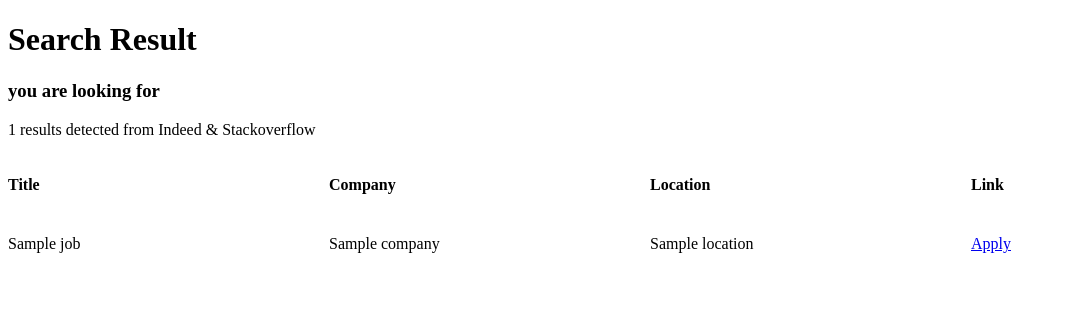
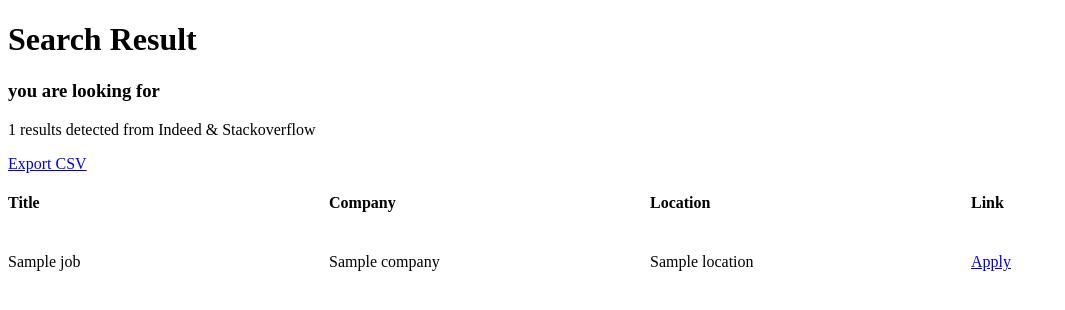
Before and after one commit to oreoTaste/python-job-scrapper, a Flask app: template templates/report.html in a window 1280 px wide. Shown: the top 310 px of the page, without its empty margins (0-1065 px from the left). Run offline with Flask 2, Linux system fonts and the light colour scheme; the template is opened without the code that fills it: most values are stand-ins (such as "Sample title", 1, 10 or a date in 2020).

Commit message:
4.7 Export Route

```diff
--- a/main.py
+++ b/main.py
@@ -30,4 +30,19 @@ def report():
     return redirect('/')
 
 
+@app.route("/export")
+def export():
+  try:
+    lan = request.args.get("lan")
+    if not lan:
+      raise Exception()
+    lan = lan.lower()
+    jobs = db.get(lan)
+    if not jobs:
+      raise Exception()
+    return f"Generate CSV for {lan}"
+  except:
+    return redirect('/')
+
+
 app.run(host="0.0.0.0")
--- a/templates/report.html
+++ b/templates/report.html
@@ -14,6 +14,7 @@
     <h1>Search Result</h1>
     <h3>you are looking for {{searchingBy}}</h3>
     <p>{{resultNumber}} results detected from Indeed & Stackoverflow</p>
+    <a href="/export?lan={{searchingBy}}">Export CSV</a>
     <section>
       <h4>Title</h4>
       <h4>Company</h4>
```
